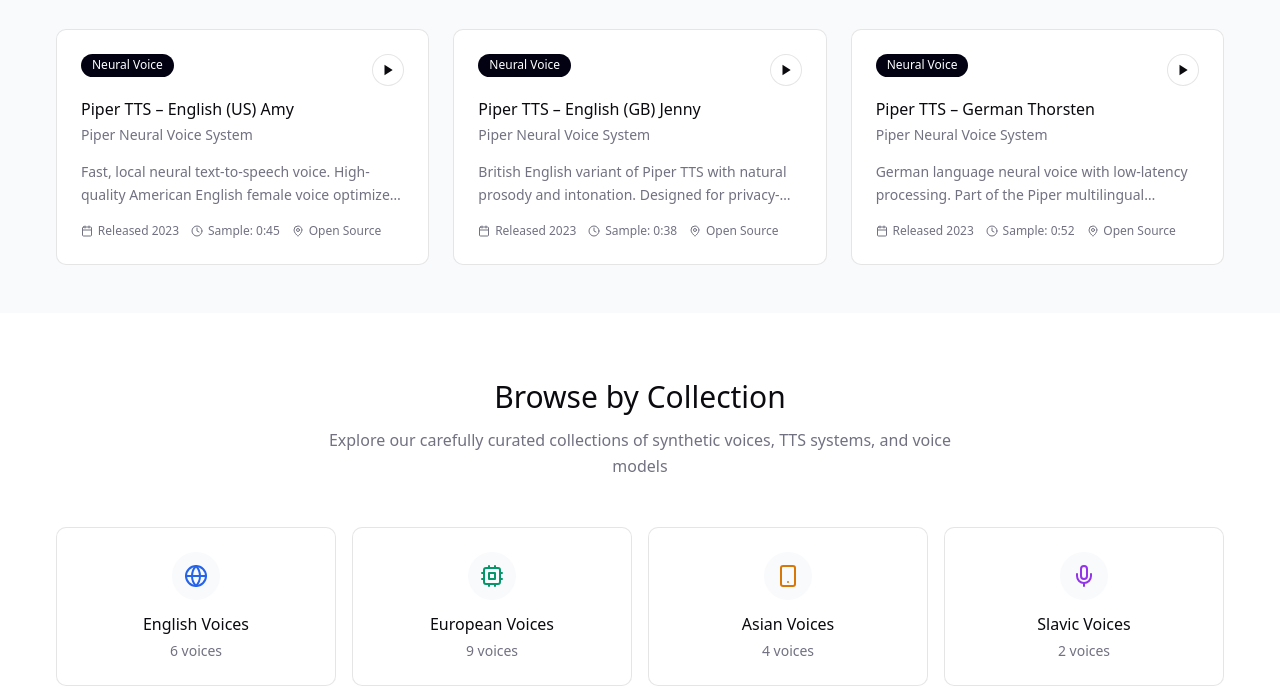
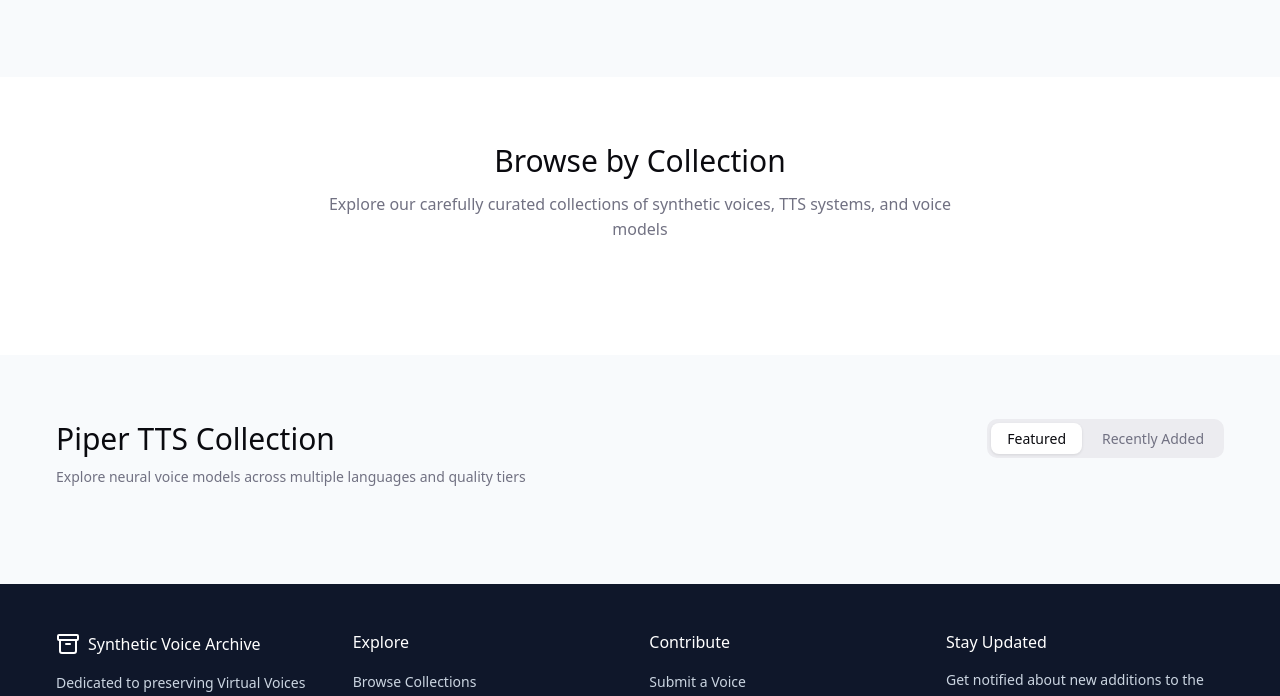
Before and after one commit to Garduuk-uofg/VVV, a plain HTML site: page index.html in a window 1280 px wide. Shown: the part 665-1361 px from the top of the page. Drawn offline with Linux system fonts and the light colour scheme.

Commit message:
Remove SEARCH_RESULTS from index.html
Removed SEARCH_RESULTS array from index.html.

```diff
--- a/index.html
+++ b/index.html
@@ -1200,11 +1200,6 @@
   { title:"pt_BR-faber-medium",                speaker:"Piper TTS Portuguese (Brazil)",description:"Brazilian Portuguese voice with authentic accent and intonation. Ideal for South American applications.", date:"Released: 2023", duration:"Sample: 0:56", location:"Piper v1.2.0", category:"Other Languages" },
 ];
 
-const SEARCH_RESULTS = [
-  { title:"Piper TTS \u2013 English (US) Amy",   speaker:"Piper Neural Voice System", description:"Fast, local neural text-to-speech voice. High-quality American English female voice optimized for offline use and edge computing applications.", date:"Released 2023", duration:"Sample: 0:45", location:"Open Source", category:"Neural Voice" },
-  { title:"Piper TTS \u2013 English (GB) Jenny", speaker:"Piper Neural Voice System", description:"British English variant of Piper TTS with natural prosody and intonation. Designed for privacy-focused applications requiring local inference.", date:"Released 2023", duration:"Sample: 0:38", location:"Open Source", category:"Neural Voice" },
-  { title:"Piper TTS \u2013 German Thorsten",    speaker:"Piper Neural Voice System", description:"German language neural voice with low-latency processing. Part of the Piper multilingual collection supporting 40+ languages and accents.", date:"Released 2023", duration:"Sample: 0:52", location:"Open Source", category:"Neural Voice" },
-];
 
 const FEATURED   = [ALL_VOICES[0], ALL_VOICES[4], ALL_VOICES[6], ALL_VOICES[17]];
 const RECENT     = [ALL_VOICES[18], ALL_VOICES[7], ALL_VOICES[15], ALL_VOICES[20]];
```
